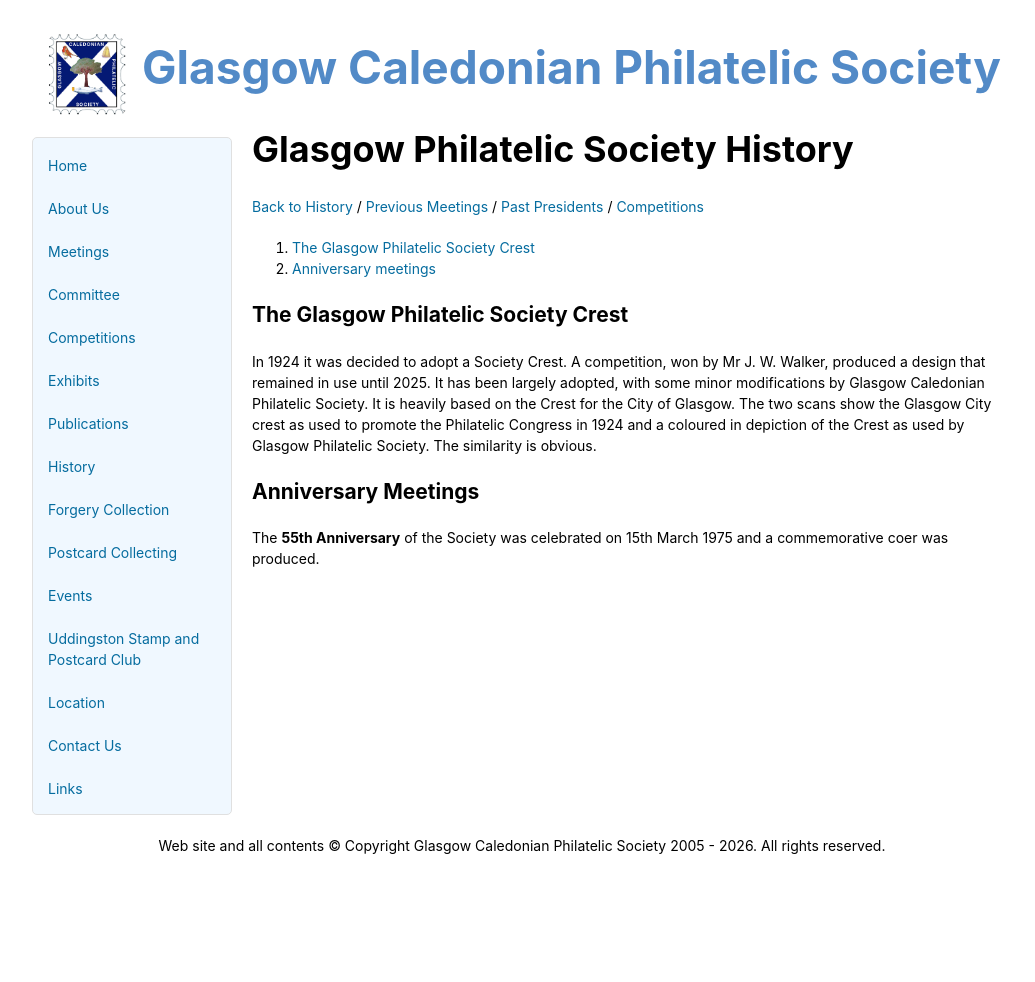
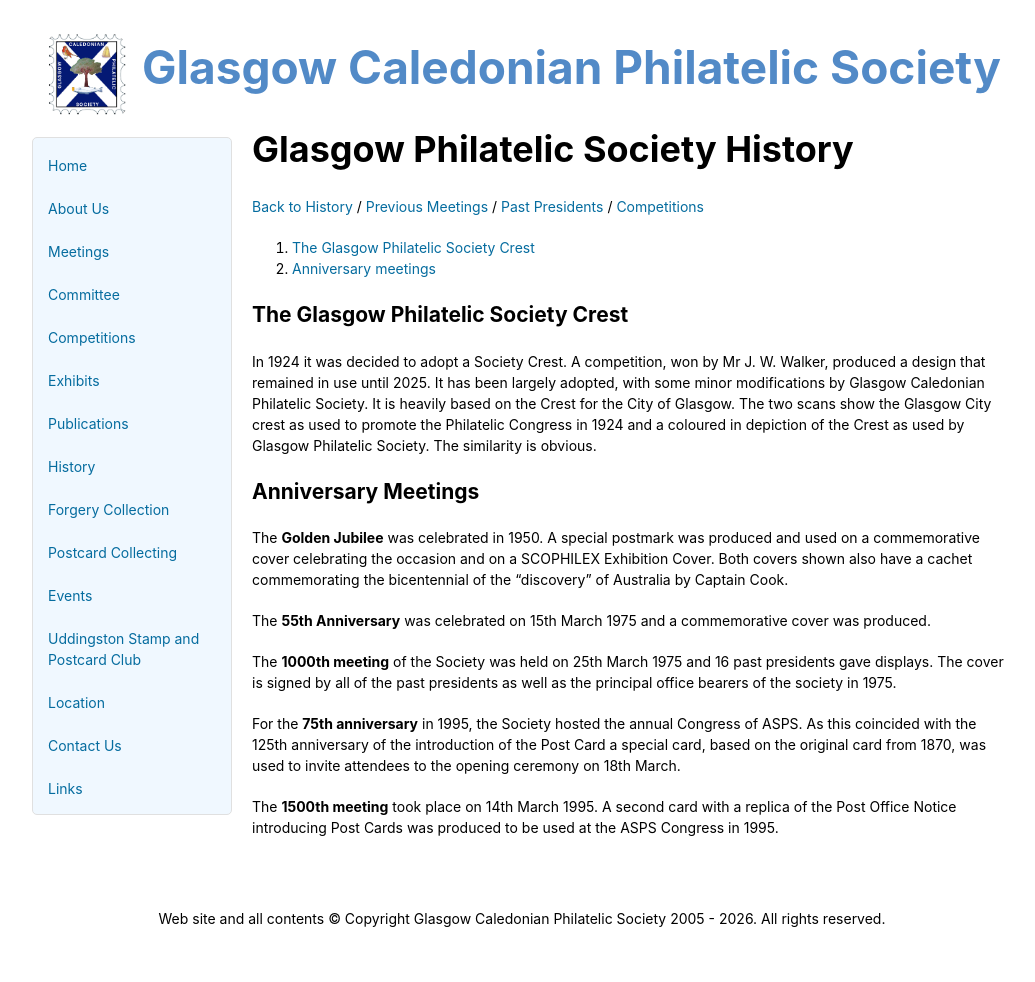
Before and after one commit to astalker/caledonian-stamps, a Jekyll site: the page built from history-glasgow.md, in a window 1280 px wide. Shown: the whole page, without its empty margins (118-1153 px from the left). Built offline with Jekyll 4.4.1, drawn with Linux system fonts in a browser that asks for light colours; our own code applies the rules of GitHub Pages for plain Markdown files; before the commit the page ends 909 px from its top, so only the background shows below that.

Commit message:
Update history of Society anniversaries
Added details about the Golden Jubilee and other anniversaries of the Society.

```diff
--- a/history-glasgow.md
+++ b/history-glasgow.md
@@ -11,4 +11,12 @@ In 1924 it was decided to adopt a Society Crest.  A competition, won by Mr J. W.
 
 ## Anniversary Meetings
 
-The **55th Anniversary** of the Society was celebrated on 15th March 1975 and a commemorative coer was produced.
+The **Golden Jubilee** was celebrated in 1950. A special postmark was produced and used on a commemorative cover celebrating the occasion and on a SCOPHILEX Exhibition Cover. Both covers shown also have a cachet commemorating the bicentennial of the "discovery" of Australia by Captain Cook.
+
+The **55th Anniversary** was celebrated on 15th March 1975 and a commemorative cover was produced.
+
+The **1000th meeting** of the Society was held on 25th March 1975 and 16 past presidents gave displays. The cover is signed by all of the past presidents as well as the principal office bearers of the society in 1975.
+
+For the **75th anniversary** in 1995, the Society hosted the annual Congress of ASPS. As this coincided with the 125th anniversary of the introduction of the Post Card a special card, based on the original card from 1870, was used to invite attendees to the opening ceremony on 18th March.
+
+The **1500th meeting** took place on 14th March 1995. A second card with a replica of the Post Office Notice introducing Post Cards was produced to be used at the ASPS Congress in 1995.
```
